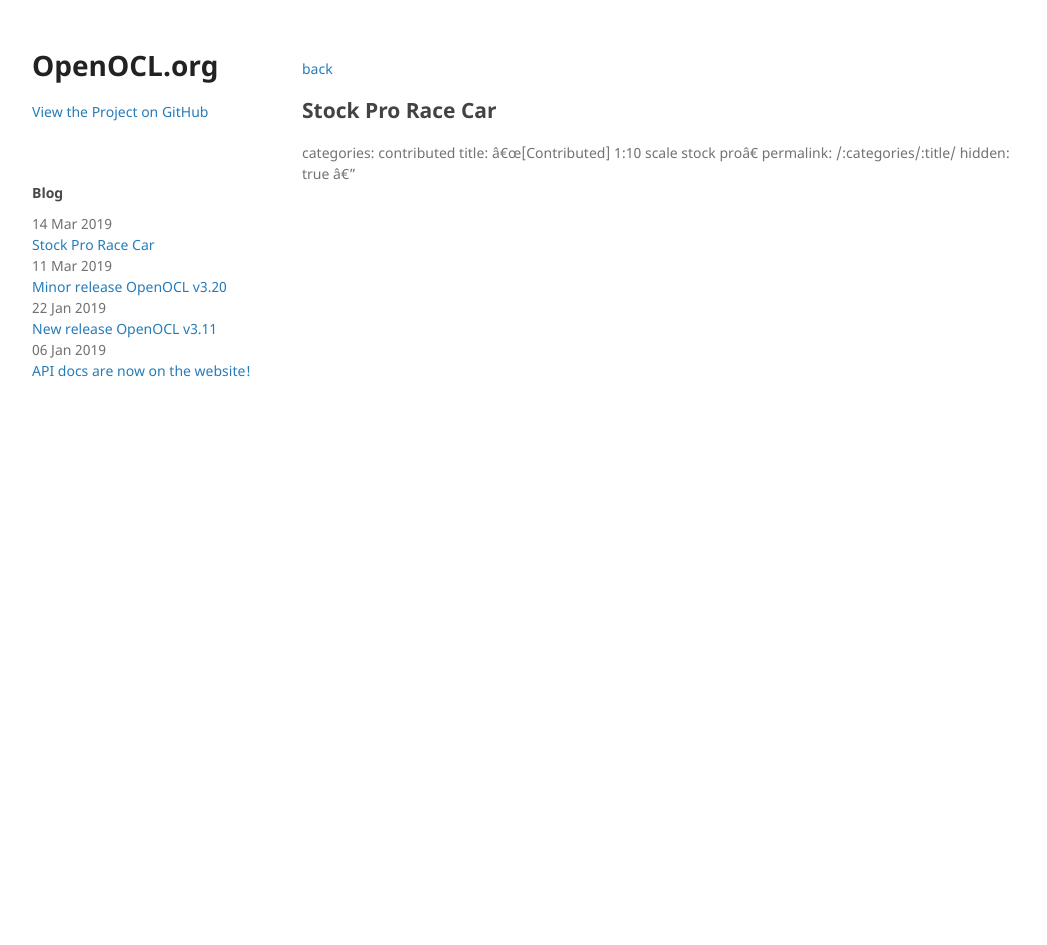
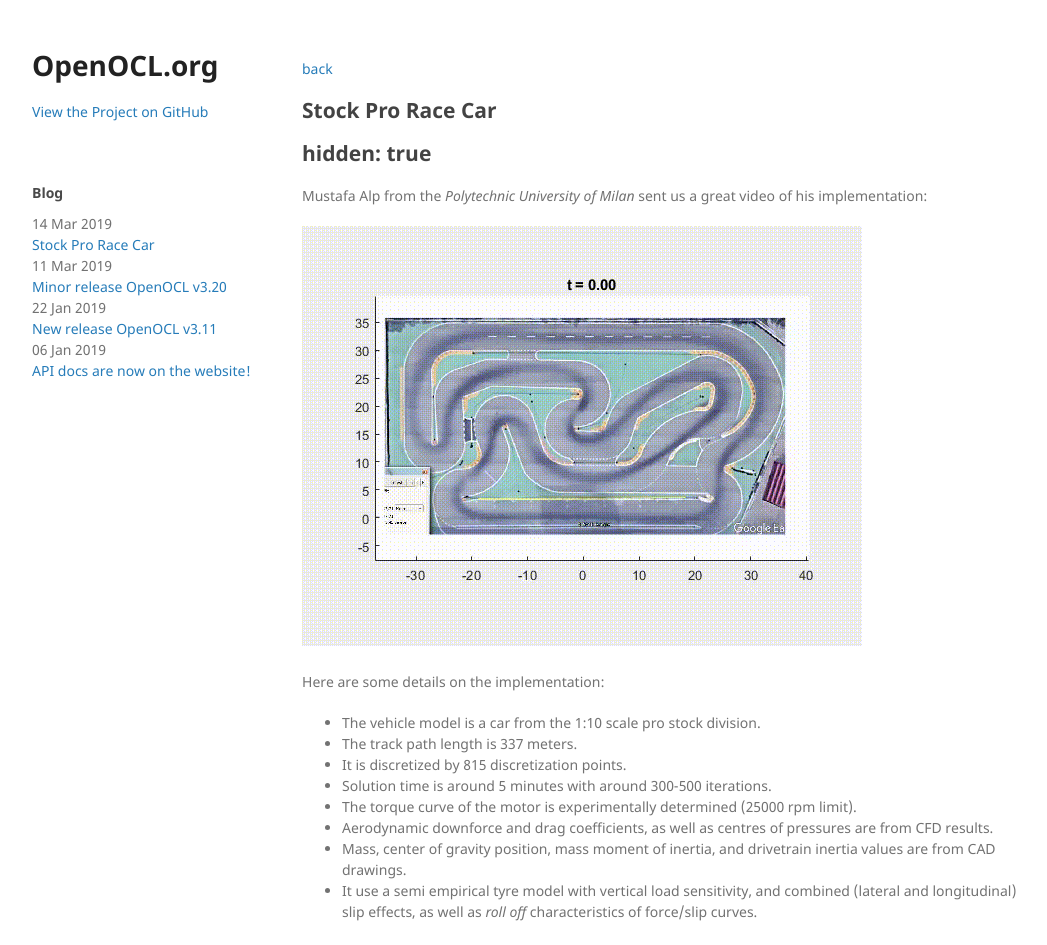
Before and after one commit to OpenOCL/openocl.github.io, a Jekyll site: the page built from _posts/2019-03-14-stock-pro-race-car.md, in a window 1280 px wide and 1400 px high. Shown: the top 945 px of the window, without its empty margins (133-1180 px from the left). Built offline with Jekyll 4.4.1, drawn with Linux system fonts in a browser that asks for light colours; our own code applies the rules of GitHub Pages for plain Markdown files; some of the changed text lies outside the part shown.

Commit message:
Update 2019-03-14-stock-pro-race-car.md

```diff
--- a/_posts/2019-03-14-stock-pro-race-car.md
+++ b/_posts/2019-03-14-stock-pro-race-car.md
@@ -1,5 +1,23 @@
-categories: contributed
-title: "[Contributed] 1:10 scale stock pro"
-permalink: /:categories/:title/
+
 hidden: true
 ---
+
+Mustafa Alp from the *Polytechnic University of Milan* sent us a great video of his implementation:
+
+![Animation of race track](/assets/posts/lapsim_2208_v1.gif)
+
+Here are some details on the implementation:
+* The vehicle model is a car from the 1:10 scale pro stock division.
+* The track path length is 337 meters.
+* It is discretized by 815 discretization points.
+* Solution time is around 5 minutes with around 300-500 iterations.
+* The torque curve of the motor is experimentally determined (25000 rpm limit).
+* Aerodynamic downforce and drag coefficients, as well as centres of pressures are from CFD results.
+* Mass, center of gravity position, mass moment of inertia, and drivetrain inertia values are from CAD drawings.
+* It use a semi empirical tyre model with vertical load sensitivity, and combined (lateral and longitudinal) slip effects, as well as *roll off* characteristics of force/slip curves.
+
+
+And here you can see them racing on the same track:
+
+
+{% include youtube_player.html id=N1xGLIeHnOg %}
```
